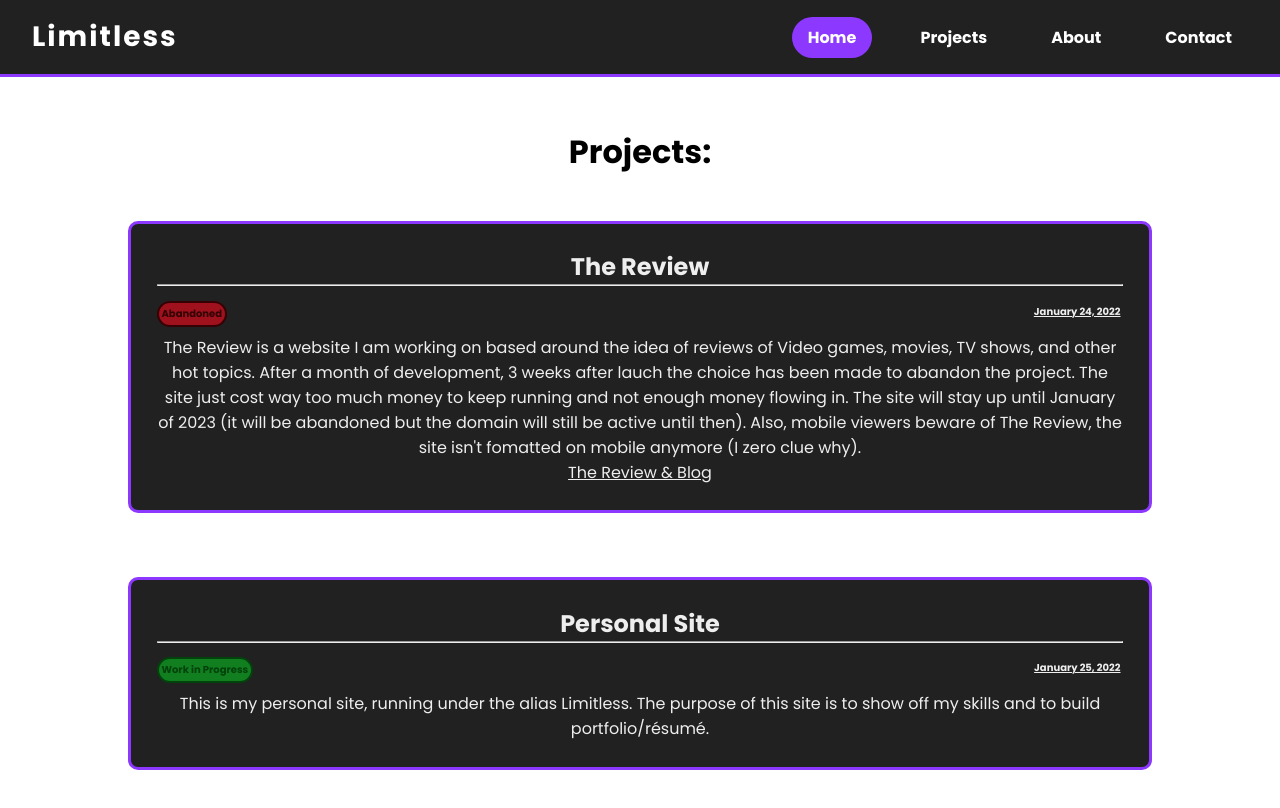
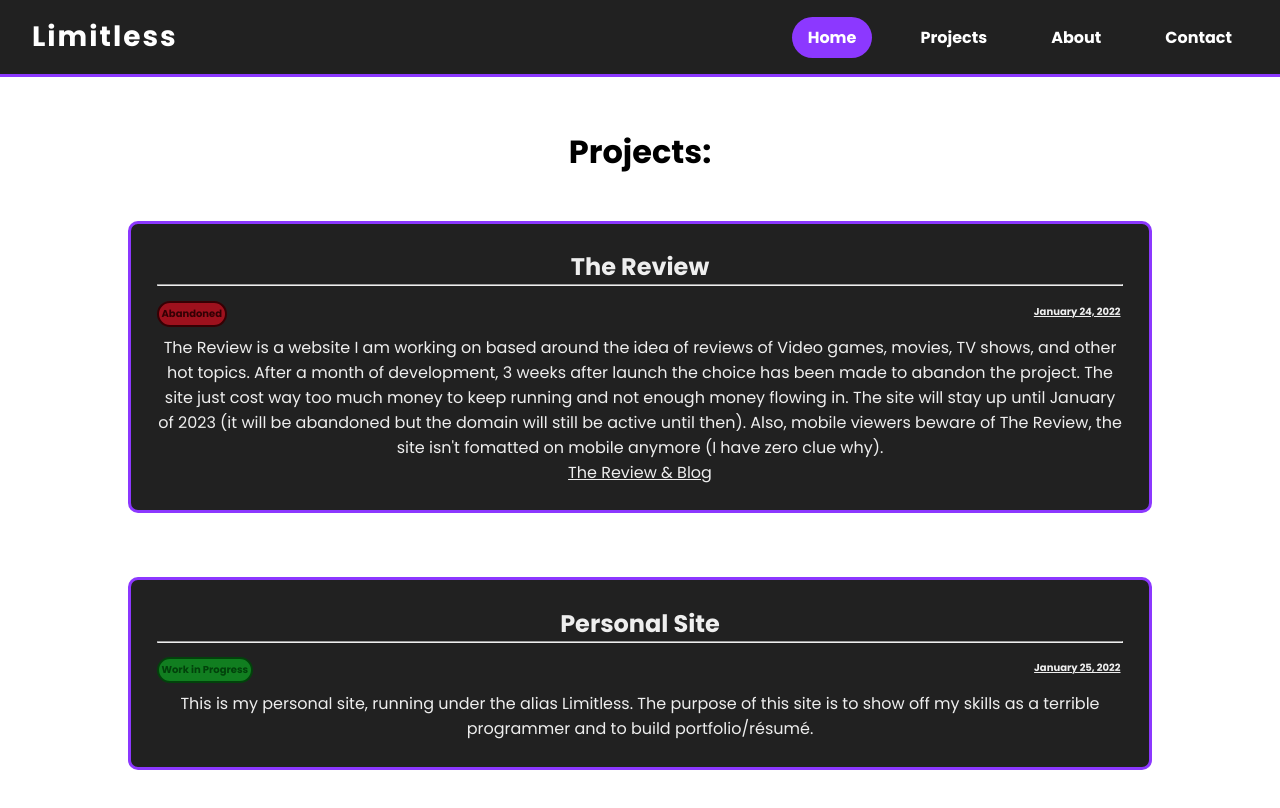
Before and after one commit to williamjroche/personal-site, a plain HTML site: page projects.html in a window 1280 px wide. Drawn offline with Linux system fonts and the light colour scheme.

Commit message:
Add files via upload
typo fixes

```diff
--- a/projects.html
+++ b/projects.html
@@ -39,7 +39,7 @@
             <hr>
             <p class="statusa">Abandoned</p>
             <p class="date">January 24, 2022</p>
-            <p class="maintext">The Review is a website I am working on based around the idea of reviews of Video games, movies, TV shows, and other hot topics. After a month of development, 3 weeks after lauch the choice has been made to abandon the project. The site just cost way too much money to keep running and not enough money flowing in. The site will stay up until January of 2023 (it will be abandoned but the domain will still be active until then). Also, mobile viewers beware of The Review, the site isn't fomatted on mobile anymore (I zero clue why).</p>
+            <p class="maintext">The Review is a website I am working on based around the idea of reviews of Video games, movies, TV shows, and other hot topics. After a month of development, 3 weeks after launch the choice has been made to abandon the project. The site just cost way too much money to keep running and not enough money flowing in. The site will stay up until January of 2023 (it will be abandoned but the domain will still be active until then). Also, mobile viewers beware of The Review, the site isn't fomatted on mobile anymore (I have zero clue why).</p>
             <a href="https://thereviewblog.org/" class="link" target="_blank">The Review & Blog</a>
         </form>
           <form class="emailform">
@@ -47,7 +47,7 @@
             <hr>
             <p class="statuswip">Work in Progress</p>
             <p class="date">January 25, 2022</p>
-            <p class="maintext">This is my personal site, running under the alias Limitless. The purpose of this site is to show off my skills and to build portfolio/résumé.</p>
+            <p class="maintext">This is my personal site, running under the alias Limitless. The purpose of this site is to show off my skills as a terrible programmer and to build portfolio/résumé.</p>
           </form>
     </body>
 </html>
```
